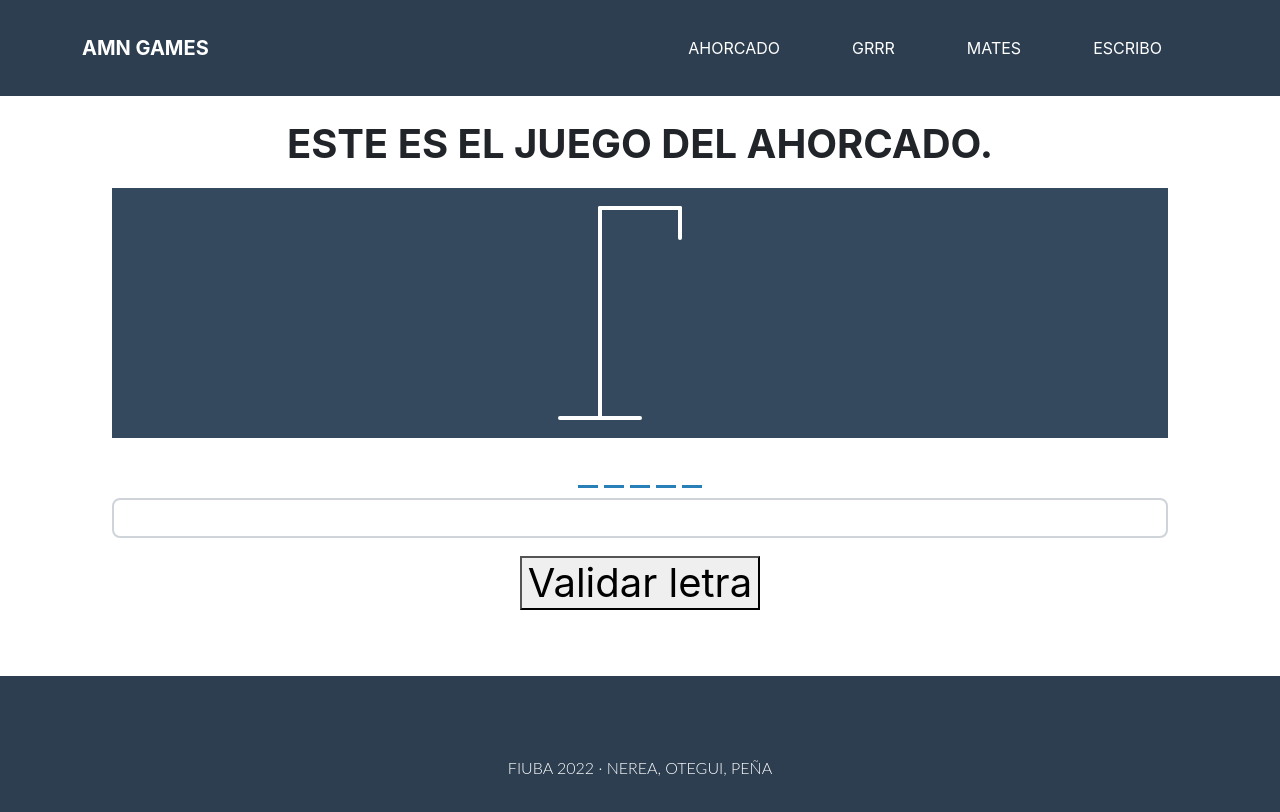
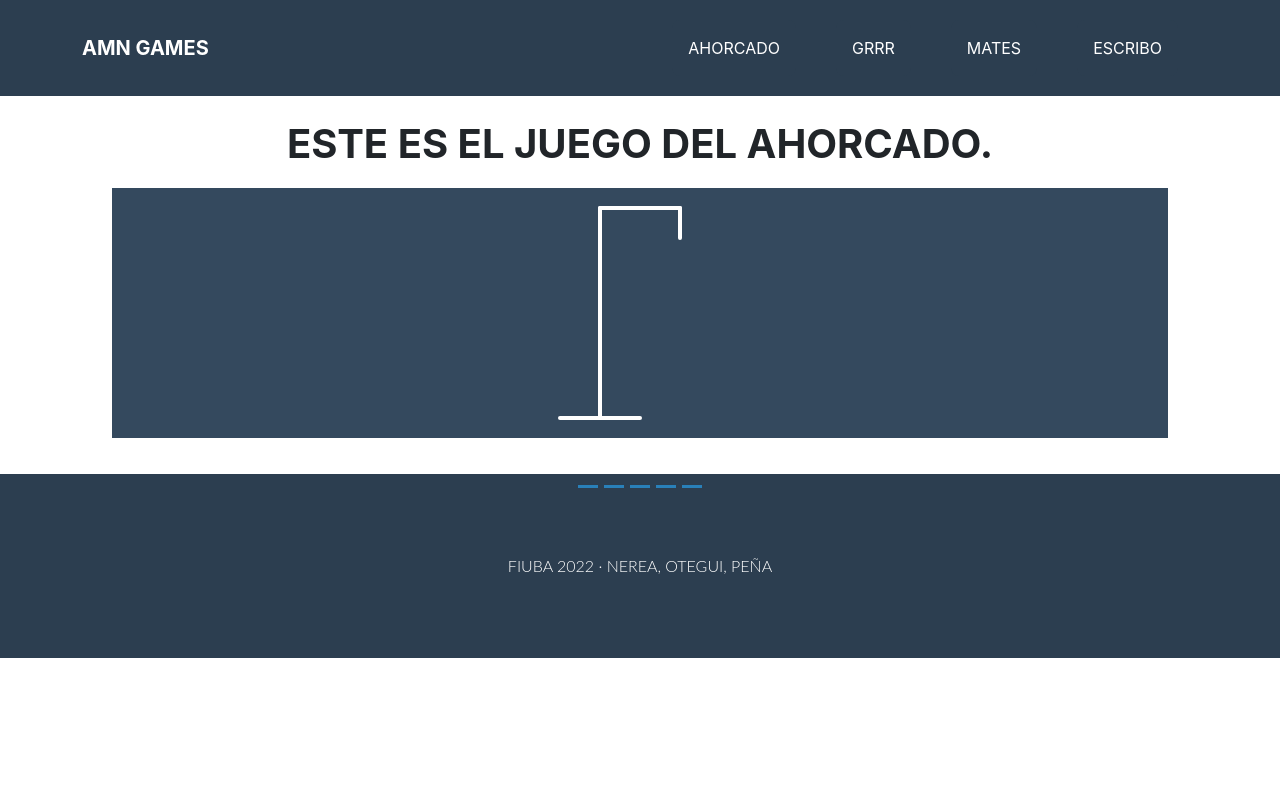
Before and after one commit to alepenaa94/TDL-TS-AMN, a React (Create React App) app in the folder client/: page /ahorcado in a window 1280 px wide. Shown: the top 812 px of the page. Built offline with nearby package versions, Linux system fonts and the light colour scheme; no server answers.

Commit message:
algunos cambios para tipear las letras del ahorcado

```diff
--- a/client/src/components/ahorcado/PalabraOfuscada.tsx
+++ b/client/src/components/ahorcado/PalabraOfuscada.tsx
@@ -8,7 +8,7 @@ class PalabraOfuscada extends React.Component {
         super(props);
     }
 
-    public setLetter(letter:string , idx:number ) {
+    public setLetter(letter:string , idx:number ):void {
         let letter_span = document.getElementById('letter_'+idx);
         if (letter_span) {
             letter_span.innerHTML = letter;
--- a/client/src/pages/Ahorcado.tsx
+++ b/client/src/pages/Ahorcado.tsx
@@ -12,6 +12,8 @@ class Ahorcado extends React.Component {
     private input_area:any = null;
     private figura:any = null;
 
+    private idx_temp:number = 0;
+
     constructor(props:any){
         super(props);
         this.pal_ofsc = React.createRef();
@@ -19,6 +21,32 @@ class Ahorcado extends React.Component {
         this.figura = React.createRef();
         console.log(props);
     }
+
+
+    UNSAFE_componentWillUpdate() {
+        const handleKeydown = event => {
+            const { key, keyCode } = event;
+            if ( keyCode >= 65 && keyCode <= 90) {
+              let mi_letter:string = key.toLowerCase();
+
+              console.log(mi_letter);
+
+              this.pal_ofsc.current.setLetter(mi_letter,this.idx_temp);
+
+              if (this.idx_temp == 4){
+                  this.idx_temp = 0;
+
+                  this.funcion_error();
+
+              } else {
+                  this.idx_temp++;
+              }
+
+            }
+        }
+        window.addEventListener('keydown', handleKeydown);
+    }
+
 
 
 
@@ -29,7 +57,7 @@ class Ahorcado extends React.Component {
     }
 
 
-    private idx_temp:number = 0;
+
 
     clickFn() {
 
@@ -69,13 +97,7 @@ class Ahorcado extends React.Component {
 
                             <PalabraOfuscada ref={this.pal_ofsc} />
 
-                            <div>
-                                <CInput ref={this.input_area} />
-                                <button onClick={e=>this.clickFn()}
-                                        className='btn-group button mt-6'>
-                                        Validar letra
-                                </button>
-                            </div>
+
 
                         </div>
 
```
